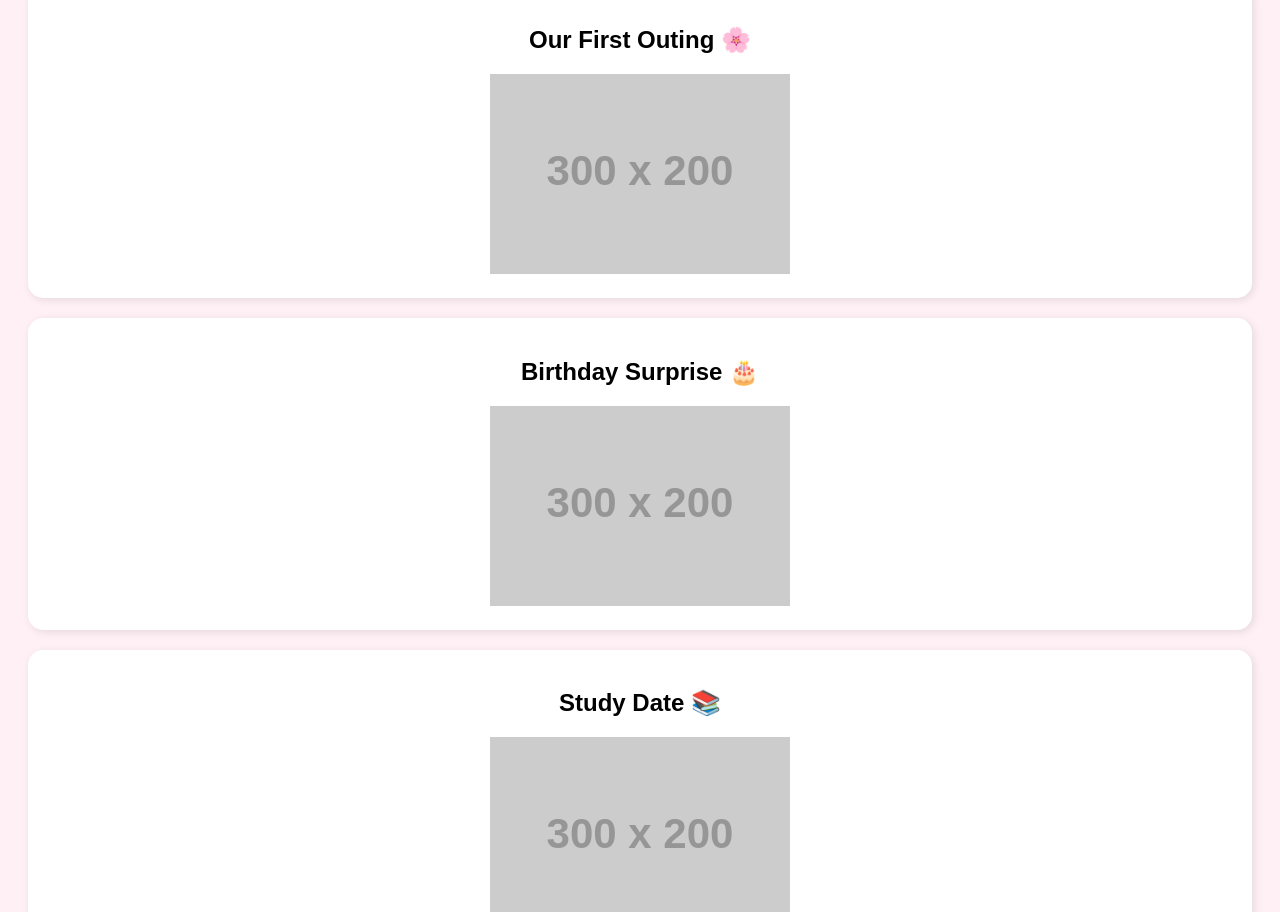
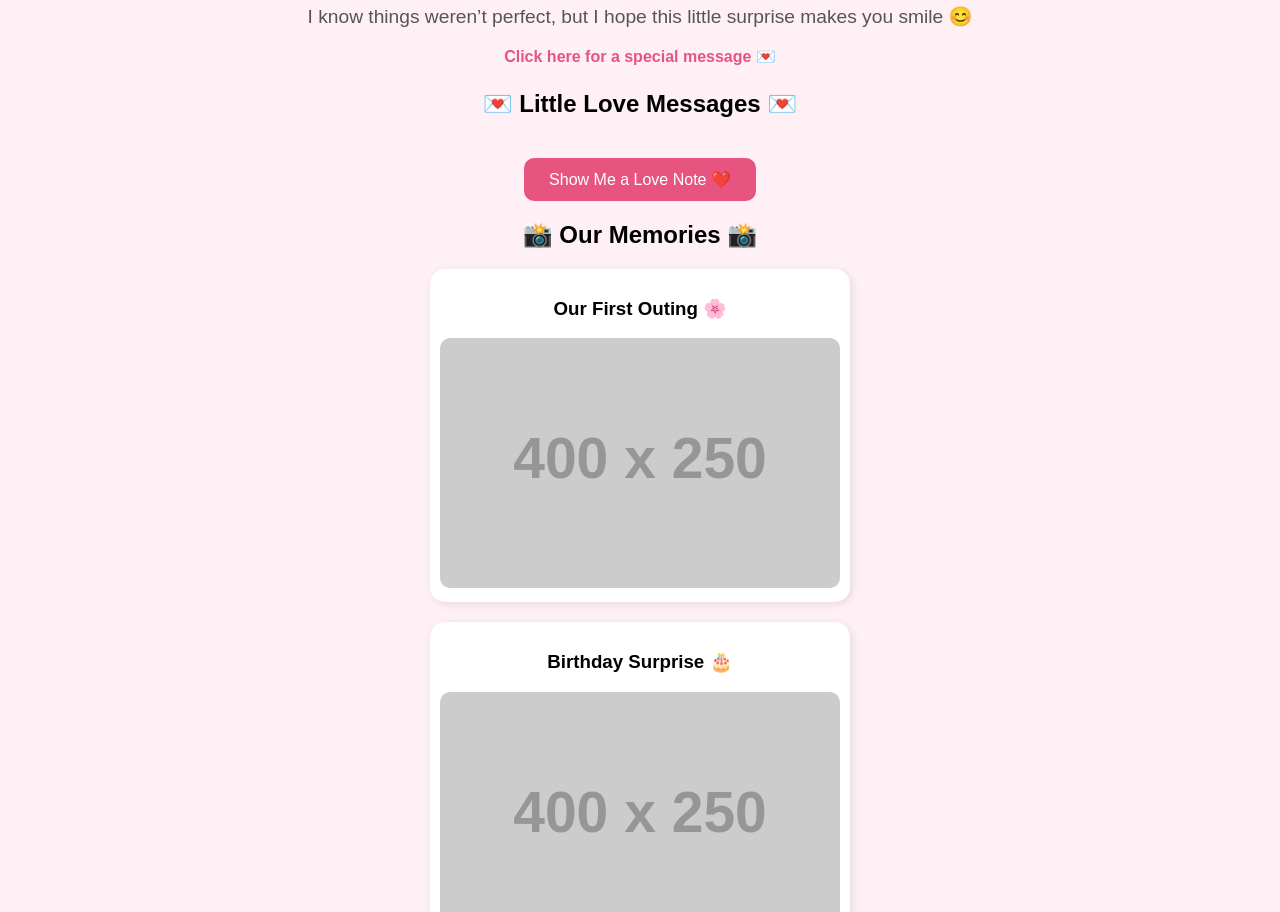
Before and after one commit to Sherrypops2409/Som-10, a plain HTML site: page index.html in a window 1280 px wide. Shown: the part 134-1046 px from the top of the page. Drawn offline with Linux system fonts and the light colour scheme; placeholder pictures from the web are drawn by us.

Commit message:
Initial scrapbook website

```diff
--- a/index.html
+++ b/index.html
@@ -2,49 +2,95 @@
 <html lang="en">
 <head>
   <meta charset="UTF-8">
-  <title>Happy 10th Month Anniversary 💖</title>
+  <title>💖 Sorry & Happy 10th Month Anniversary 💖</title>
   <style>
-    body { font-family: Arial, sans-serif; text-align: center; background: #fff0f5; }
+    body {
+      font-family: 'Arial', sans-serif;
+      text-align: center;
+      background: #fff0f5;
+      padding: 50px;
+    }
     h1 { color: #e75480; }
-    .memory { margin: 20px; padding: 20px; background: white; border-radius: 15px; box-shadow: 2px 2px 8px rgba(0,0,0,0.1); }
-    button { background: #e75480; color: white; border: none; padding: 10px 20px; border-radius: 10px; cursor: pointer; }
+    p { font-size: 1.2em; color: #555; }
+    button {
+      background: #e75480;
+      color: white;
+      border: none;
+      padding: 12px 25px;
+      border-radius: 10px;
+      cursor: pointer;
+      font-size: 1em;
+      margin-top: 20px;
+    }
+    #message {
+      margin-top: 20px;
+      font-size: 1.2em;
+      color: #e75480;
+    }
+    a { color: #e75480; text-decoration: none; font-weight: bold; }
+    .memory {
+      margin: 20px auto;
+      padding: 10px;
+      background: white;
+      border-radius: 15px;
+      box-shadow: 2px 2px 8px rgba(0,0,0,0.1);
+      max-width: 400px;
+    }
+    .memory img {
+      width: 100%;
+      border-radius: 10px;
+    }
   </style>
 </head>
 <body>
-  <h1>💝 Happy 10th Month Anniversary, Somdatta 💝</h1>
-  <p>Here’s a small digital scrapbook with love and memories 💕</p>
+  <h1>💖 Sorry for the past few days 💖</h1>
+  <p>I know things weren’t perfect, but I hope this little surprise makes you smile 😊</p>
+
+  <a href="#" onclick="showAnniversary(); return false;">Click here for a special message 💌</a>
+  <p id="happyAnniversary" style="font-size:1.5em; color:#e75480; margin-top:20px;"></p>
+
+  <h2>💌 Little Love Messages 💌</h2>
+  <button onclick="showMessage()">Show Me a Love Note ❤️</button>
+  <p id="message"></p>
+
+  <h2>📸 Our Memories 📸</h2>
 
   <div class="memory">
-    <h2>Our First Outing 🌸</h2>
-    <img src="https://via.placeholder.com/300x200" alt="Outing">
+    <h3>Our First Outing 🌸</h3>
+    <img src="https://via.placeholder.com/400x250?text=First+Outing" alt="First Outing">
   </div>
 
   <div class="memory">
-    <h2>Birthday Surprise 🎂</h2>
-    <img src="https://via.placeholder.com/300x200" alt="Birthday">
+    <h3>Birthday Surprise 🎂</h3>
+    <img src="https://via.placeholder.com/400x250?text=Birthday+Surprise" alt="Birthday Surprise">
   </div>
 
   <div class="memory">
-    <h2>Study Date 📚</h2>
-    <img src="https://via.placeholder.com/300x200" alt="Study">
+    <h3>Study Date 📚</h3>
+    <img src="https://via.placeholder.com/400x250?text=Study+Date" alt="Study Date">
   </div>
 
-  <h2>🎮 Little Game</h2>
-  <p>Click the button for a love note 💖</p>
-  <button onclick="showMessage()">Click Me</button>
-  <p id="message"></p>
-
   <script>
-    const messages = [
+    const loveMessages = [
       "You make my world brighter 🌞",
       "I love you more every day 💕",
       "You're my safe place 🌸",
       "Life feels magical with you ✨",
-      "My forever & always 💌"
+      "My forever & always 💌",
+      "You’re the best part of my life ❤️",
+      "Your smile melts my heart 😍",
+      "Being with you is my favorite thing 💖",
+      "I can’t imagine life without you 🌹",
+      "Every moment with you is special 💫"
     ];
+
     function showMessage() {
-      const msg = messages[Math.floor(Math.random() * messages.length)];
+      const msg = loveMessages[Math.floor(Math.random() * loveMessages.length)];
       document.getElementById("message").innerText = msg;
+    }
+
+    function showAnniversary() {
+      document.getElementById("happyAnniversary").innerText = "🎉 Happy 10th Month Anniversary, Baby! 🎉";
     }
   </script>
 </body>
```
